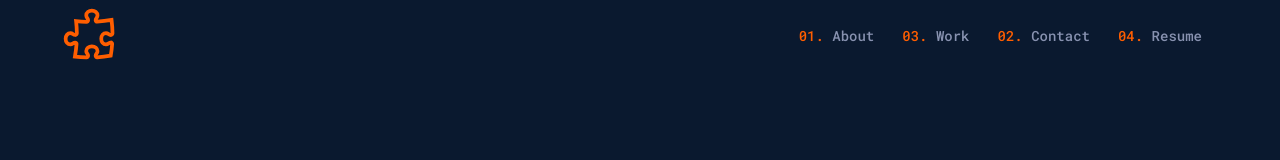
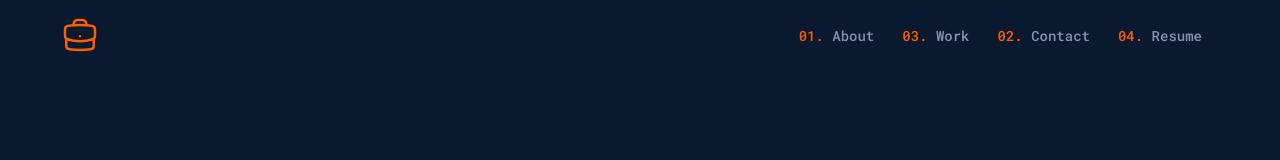
Before and after one commit to rupamsutar/Portfolio, a React (Create React App) app: page / in a window 1280 px wide. Shown: the top 160 px of the page. Built offline with nearby package versions, Linux system fonts and the light colour scheme.

Commit message:
Nav Icon updated

```diff
--- a/src/Components/Navbar/Navbar-icon.js
+++ b/src/Components/Navbar/Navbar-icon.js
@@ -6,14 +6,14 @@ const NavbarIcon = () => {
             <div className={classes.navIcon}>
             <svg
                 xmlns="http://www.w3.org/2000/svg"
-                fill="none"
-                viewBox="0 0 24 24"
-                strokeWidth="1.5"
-                stroke="currentColor">
+                fill="none" viewBox="0 0 24 24"
+                stroke-width="1.5">
                 <path
-                    d="M14.25 6.087c0-.355.186-.676.401-.959.221-.29.349-.634.349-1.003 0-1.036-1.007-1.875-2.25-1.875s-2.25.84-2.25 1.875c0 .369.128.713.349 1.003.215.283.401.604.401.959v0a.64.64 0 01-.657.643 48.39 48.39 0 01-4.163-.3c.186 1.613.293 3.25.315 4.907a.656.656 0 01-.658.663v0c-.355 0-.676-.186-.959-.401a1.647 1.647 0 00-1.003-.349c-1.036 0-1.875 1.007-1.875 2.25s.84 2.25 1.875 2.25c.369 0 .713-.128 1.003-.349.283-.215.604-.401.959-.401v0c.31 0 .555.26.532.57a48.039 48.039 0 01-.642 5.056c1.518.19 3.058.309 4.616.354a.64.64 0 00.657-.643v0c0-.355-.186-.676-.401-.959a1.647 1.647 0 01-.349-1.003c0-1.035 1.008-1.875 2.25-1.875 1.243 0 2.25.84 2.25 1.875 0 .369-.128.713-.349 1.003-.215.283-.4.604-.4.959v0c0 .333.277.599.61.58a48.1 48.1 0 005.427-.63 48.05 48.05 0 00.582-4.717.532.532 0 00-.533-.57v0c-.355 0-.676.186-.959.401-.29.221-.634.349-1.003.349-1.035 0-1.875-1.007-1.875-2.25s.84-2.25 1.875-2.25c.37 0 .713.128 1.003.349.283.215.604.401.96.401v0a.656.656 0 00.658-.663 48.422 48.422 0 00-.37-5.36c-1.886.342-3.81.574-5.766.689a.578.578 0 01-.61-.58v0z"
-                />
+                    stroke-linecap="round"
+                    stroke-linejoin="round"
+                    d="M20.25 14.15v4.25c0 1.094-.787 2.036-1.872 2.18-2.087.277-4.216.42-6.378.42s-4.291-.143-6.378-.42c-1.085-.144-1.872-1.086-1.872-2.18v-4.25m16.5 0a2.18 2.18 0 00.75-1.661V8.706c0-1.081-.768-2.015-1.837-2.175a48.114 48.114 0 00-3.413-.387m4.5 8.006c-.194.165-.42.295-.673.38A23.978 23.978 0 0112 15.75c-2.648 0-5.195-.429-7.577-1.22a2.016 2.016 0 01-.673-.38m0 0A2.18 2.18 0 013 12.489V8.706c0-1.081.768-2.015 1.837-2.175a48.111 48.111 0 013.413-.387m7.5 0V5.25A2.25 2.25 0 0013.5 3h-3a2.25 2.25 0 00-2.25 2.25v.894m7.5 0a48.667 48.667 0 00-7.5 0M12 12.75h.008v.008H12v-.008z" />
             </svg>
+
 
             </div>
         </>
--- a/src/Components/Navbar/Navbar-icon.module.css
+++ b/src/Components/Navbar/Navbar-icon.module.css
@@ -1,7 +1,7 @@
 .navIcon {
     margin: 10px;
-    height: 60px;
-    width: 60px;
+    height: 40px;
+    width: 40px;
     stroke: #FFADAD;
 
     animation: moveInBottom 0.3s ease-out;
```
